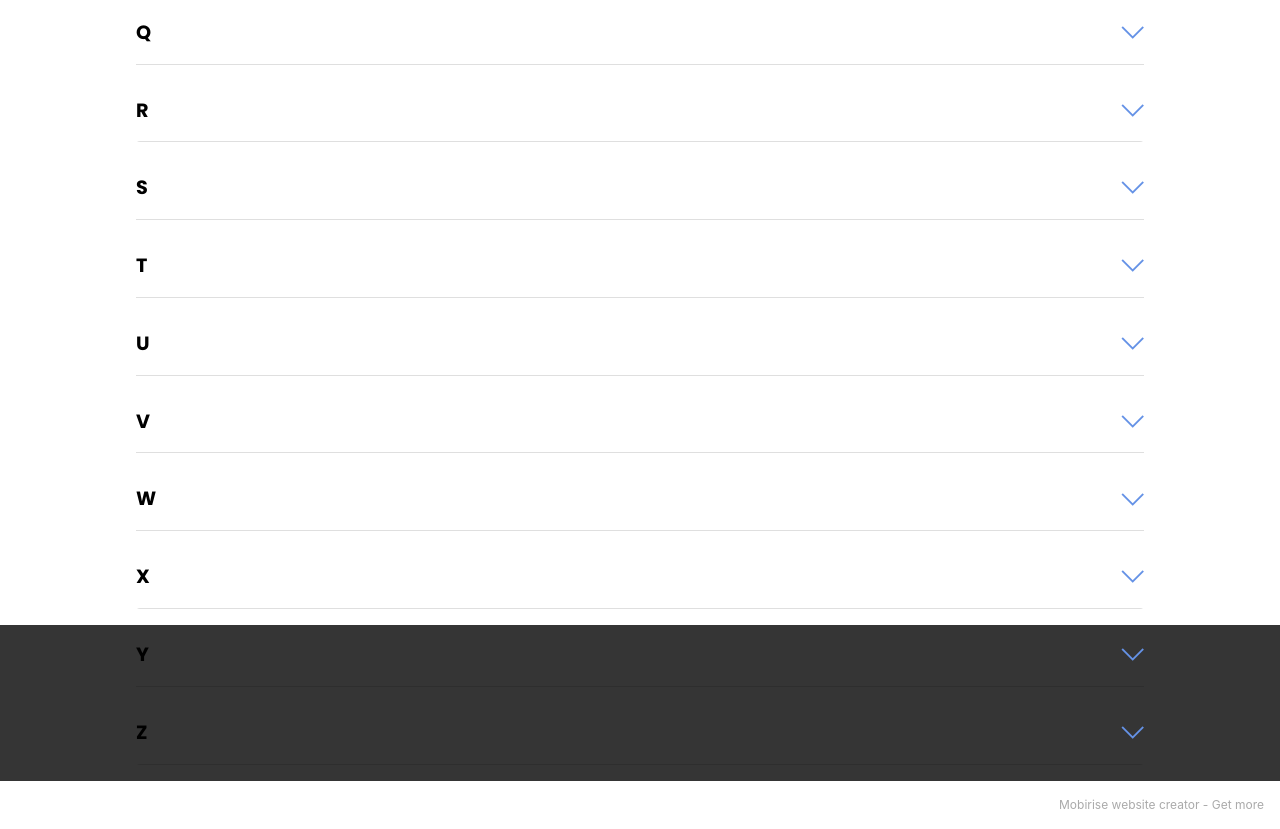
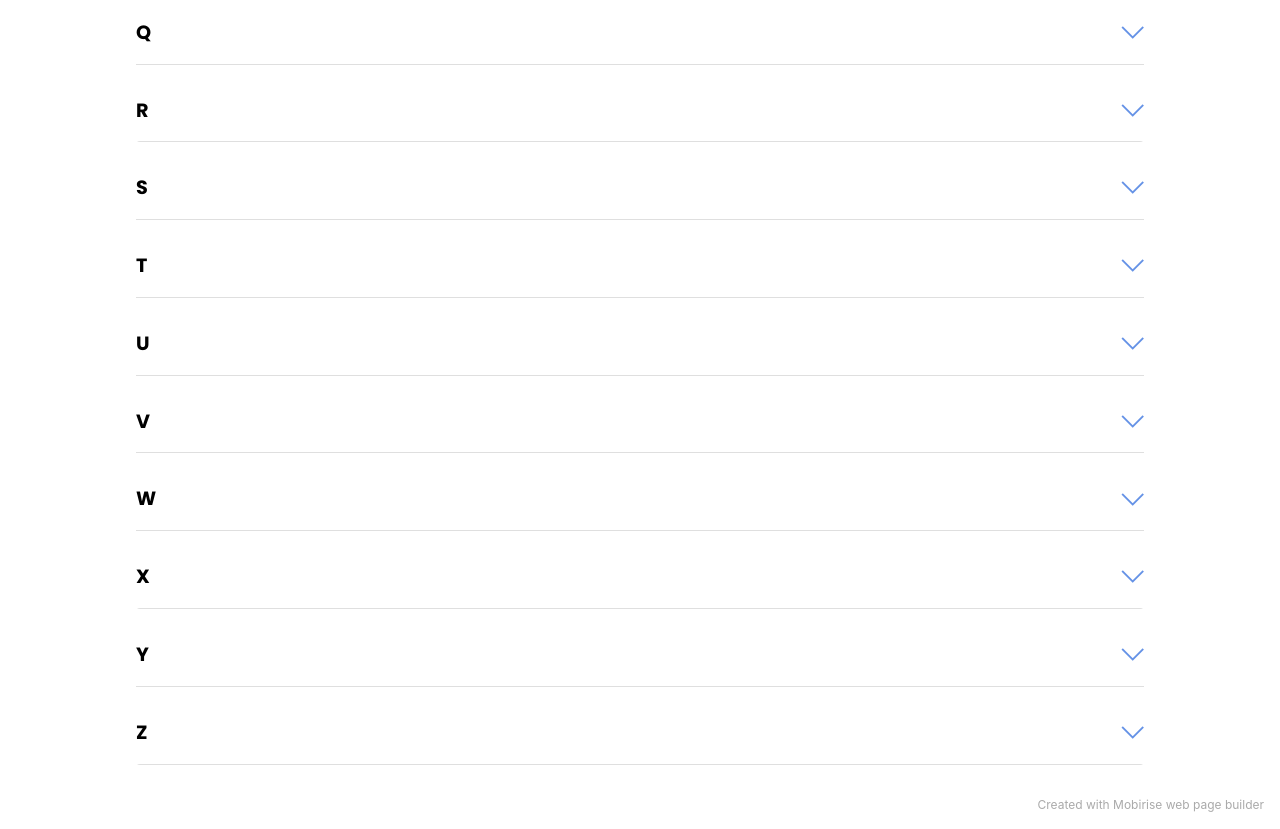
Before and after one commit to volumencl/AtoZ, a plain HTML site: page index.html in a window 1280 px wide. Shown: the part 1595-2424 px from the top of the page. Drawn offline with Linux system fonts and the light colour scheme; files whose address does not match are found by name.

Commit message:
create github pages

```diff
--- a/assets/mobirise/css/mbr-additional.css
+++ b/assets/mobirise/css/mbr-additional.css
@@ -826,7 +826,7 @@ a {
 .cid-svuSNIwkEz {
   padding-top: 0rem;
   padding-bottom: 0rem;
-  background-color: #353535;
+  background-color: #ffffff;
 }
 .cid-svuSNIwkEz .mbr-iconfont {
   font-size: 1.4rem !important;
--- a/index.html
+++ b/index.html
@@ -507,7 +507,7 @@
             </div>
         </div>
     </div>
-</section><section style="background-color: #fff; font-family: -apple-system, BlinkMacSystemFont, 'Segoe UI', 'Roboto', 'Helvetica Neue', Arial, sans-serif; color:#aaa; font-size:12px; padding: 0; align-items: center; display: flex;"><a href="https://mobirise.site/i" style="flex: 1 1; height: 3rem; padding-left: 1rem;"></a><p style="flex: 0 0 auto; margin:0; padding-right:1rem;">Mobirise website creator - <a href="https://mobirise.site/p" style="color:#aaa;">Get more</a></p></section><script src="assets/web/assets/jquery/jquery.min.js"></script>  <script src="assets/popper/popper.min.js"></script>  <script src="assets/tether/tether.min.js"></script>  <script src="assets/bootstrap/js/bootstrap.min.js"></script>  <script src="assets/smoothscroll/smooth-scroll.js"></script>  <script src="assets/mbr-switch-arrow/mbr-switch-arrow.js"></script>  <script src="assets/theme/js/script.js"></script>
+</section><section style="background-color: #fff; font-family: -apple-system, BlinkMacSystemFont, 'Segoe UI', 'Roboto', 'Helvetica Neue', Arial, sans-serif; color:#aaa; font-size:12px; padding: 0; align-items: center; display: flex;"><a href="https://mobirise.site/y" style="flex: 1 1; height: 3rem; padding-left: 1rem;"></a><p style="flex: 0 0 auto; margin:0; padding-right:1rem;"><a href="https://mobirise.site/i" style="color:#aaa;">Created with Mobirise</a> web page builder</p></section><script src="assets/web/assets/jquery/jquery.min.js"></script>  <script src="assets/popper/popper.min.js"></script>  <script src="assets/tether/tether.min.js"></script>  <script src="assets/bootstrap/js/bootstrap.min.js"></script>  <script src="assets/smoothscroll/smooth-scroll.js"></script>  <script src="assets/mbr-switch-arrow/mbr-switch-arrow.js"></script>  <script src="assets/theme/js/script.js"></script>
 
 
 </body>
```
Also changed, not shown: 1 other file.
